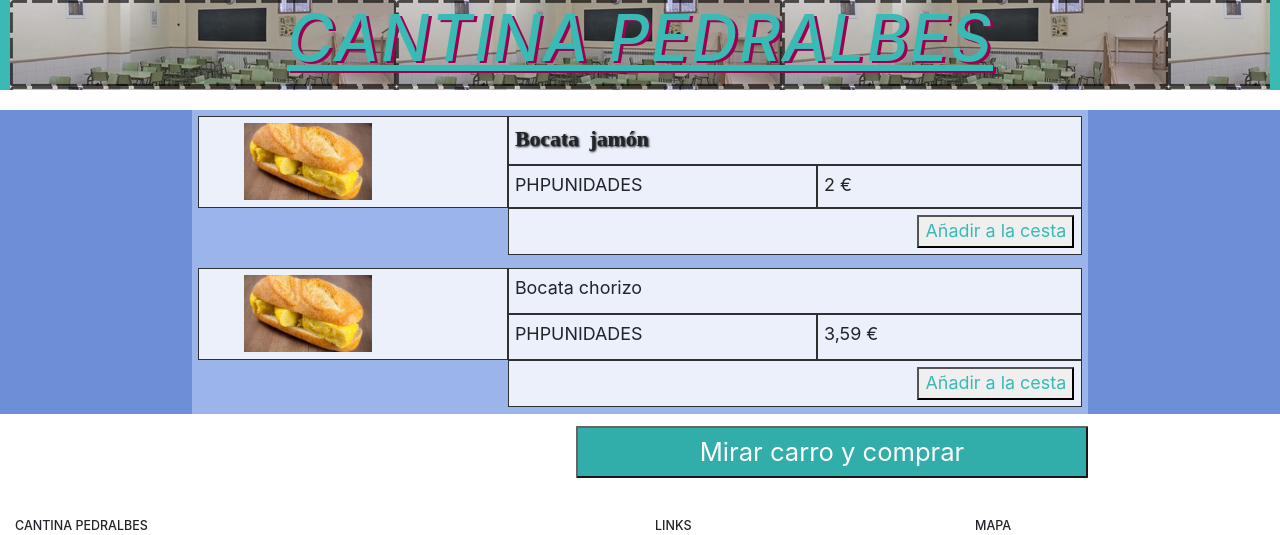
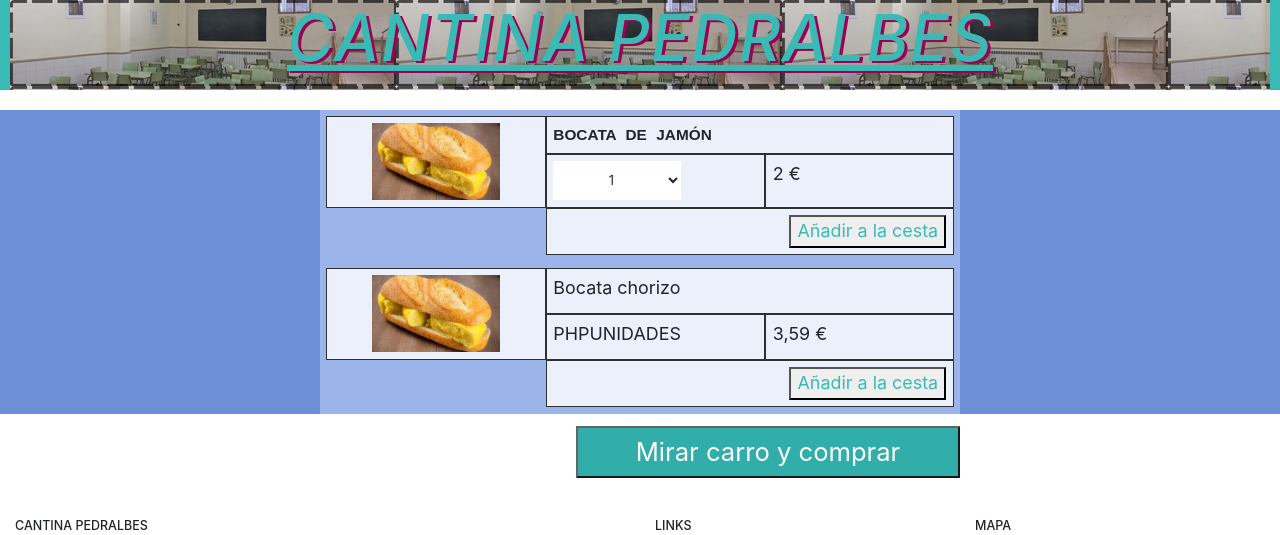
Before and after one commit to RiSoKa44/projecteCantina, a PHP site: page /menu.php in a window 1280 px wide; the page is wider, and only the part inside the window is pictured. Shown: the top 535 px of that part. Run offline with PHP 8.4, Linux system fonts and the light colour scheme.

Commit message:
modificaciones del menu

```diff
--- a/css/menu.css
+++ b/css/menu.css
@@ -25,7 +25,7 @@
 }
 
 .grid-container {
-  width: 70%;
+  width: 50%;
   margin: auto;
   display: grid;
   grid-template-columns: 35% 35% 30%;
@@ -41,10 +41,9 @@
   text-align: left;
 }
 .nmbtxt{
-  font-size: 1.7vw;
+  font-size: 1.2vw;
   font-weight: bold;
-  text-shadow: 0.05em 0.05em 0.1em black;
-  font-family: serif;
+  font-family: Arial,sans-serif;
   word-spacing: 0.4vw;
 }
 .item1 {
@@ -76,10 +75,21 @@
   margin-right: 40%;
   margin-left: 45%;
   margin-bottom: 2vw;
-  width: 40%;
+  width: 30%;
   color: white;
 }
 
 .btnMenu:hover{
   opacity: 1;
 }
+
+.myHtmlSelectBox{
+  text-align-last:center;
+  padding-right: 5vw;
+  background: white;
+  border: black;
+  font-size: 1vw;
+  height: 3vw;
+  padding: 0.5vw;
+  width: 10vw;
+}
--- a/menu.php
+++ b/menu.php
@@ -7,7 +7,7 @@
     <div id="capsulaDiv" >
         <?php
             $menuPati = [
-                ['Bocata jamón','imgBocata.jpg', 2.00]
+                ['BOCATA DE JAMÓN','imgBocata.jpg', 2.00]
             ];
             $menuDinar = [
                 ['Bocata chorizo','imgBocata.jpg', 3.59]
@@ -19,7 +19,14 @@
                 echo '<div class="grid-container">
                         <div class="grid-item item1"><img class="imgProd" src="img/'.$elemento[1].'"></div>
                         <div class="grid-item item2 nmbtxt">'.$elemento[0].'</div>
-                        <div class="grid-item">PHPUNIDADES</div>
+                        <div class="grid-item">
+                        <select class="myHtmlSelectBox" name="my_HtmlSelectBox">
+                            <option selected="yes">1</option>
+                            <option>2</option>
+                            <option>3</option>
+                            <option>4</option>
+                            <option>5</option>
+                        </select></div>
                         <div class="grid-item">'.str_replace('.',',',$elemento[2]).' €</div>
                         <div class="grid-item item2">
                             <button class="addCesta" type="button" onclick="addCesta(\''.$elemento[0].'\',\''.$elemento[1].'\', \''.$elemento[2].'\')">Añadir a la cesta</button>
```
